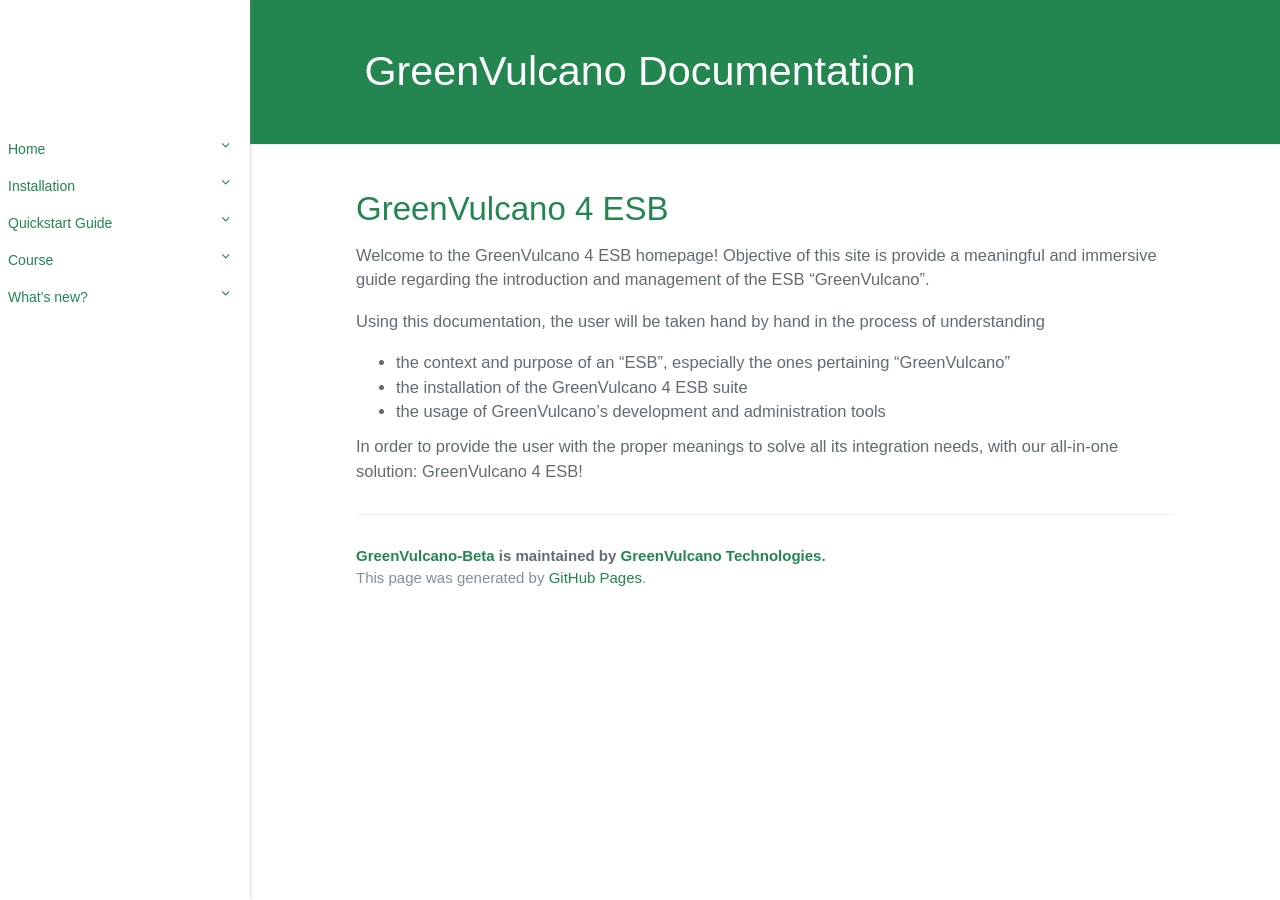
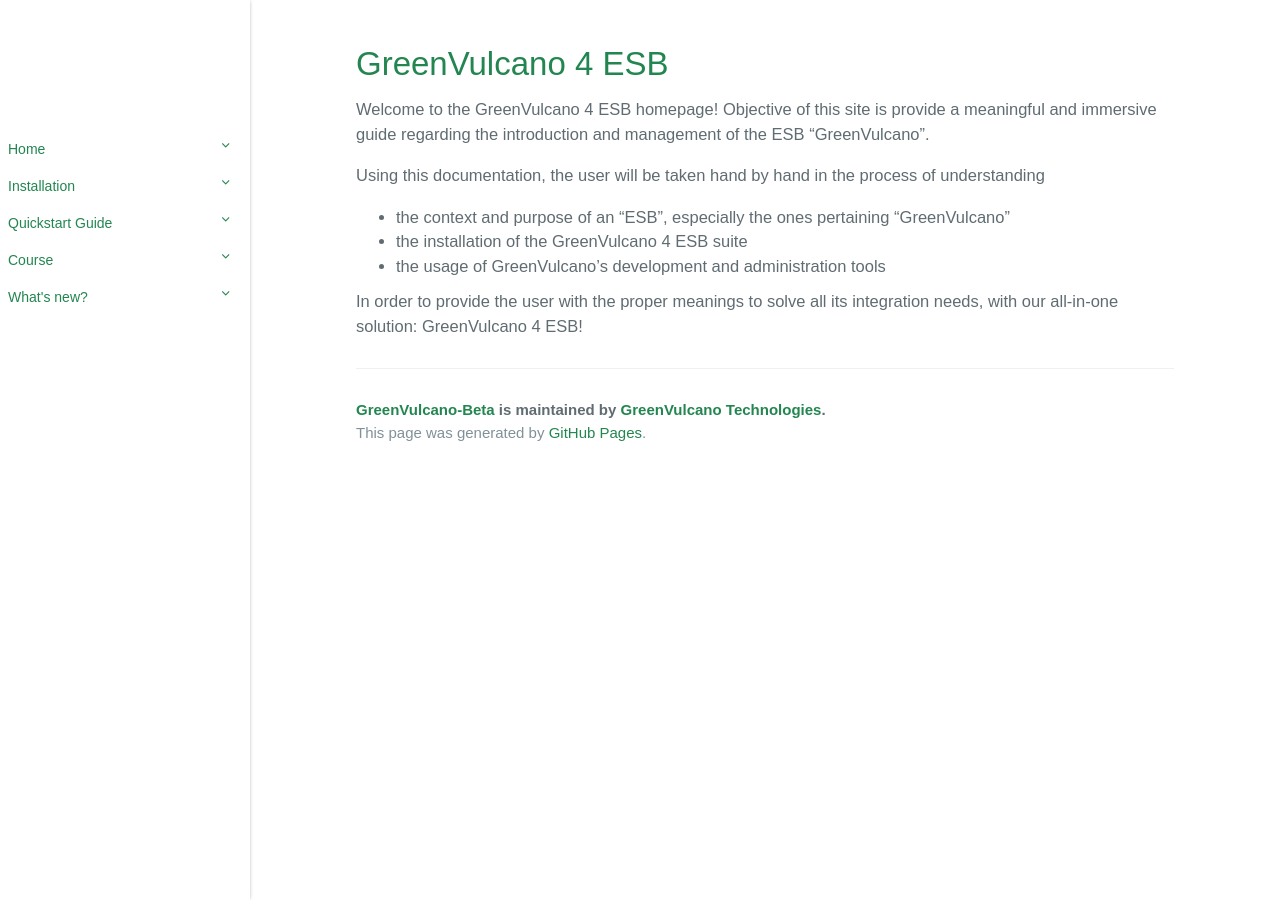
Before and after one commit to dianamw/GreenVulcano-Beta, a Jekyll site: the page built from README.md, in a window 1280 px wide. Built offline with Jekyll 4.4.1, drawn with Linux system fonts in a browser that asks for light colours; our own code applies the rules of GitHub Pages for plain Markdown files; the repository's description, which GitHub fills in, is left out.

Commit message:
Update body.html

```diff
--- a/_includes/body.html
+++ b/_includes/body.html
@@ -1,14 +1,13 @@
 <body>
 <!-- Header Logo GreenVulcano -->
-  <section class="page-header">
-    <h1 class="project-name">{{ site.title | default: site.github.repository_name }}</h1>
+ <!-- <section class="page-header">
+    <h1 class="project-name">{{ site.title | default: site.github.repository_name }}</h1>-->
 	 <!-- <div class="toolbar">
 		  <button type="button" id="sidebarCollapse" onclick= "openNav()" class="btn-blue">&#9776;
                       </button>
 
 	</div>-->
-    <!-- <h1 class="project-tagline">{{ site.description | default: site.github.project_tagline }}</h1> -->
-  </section>
+ <!-- </section>-->
   <!--Wrapper-->
   <section class="main-content">
 	<!-- Here starts the sidebar -->
```
